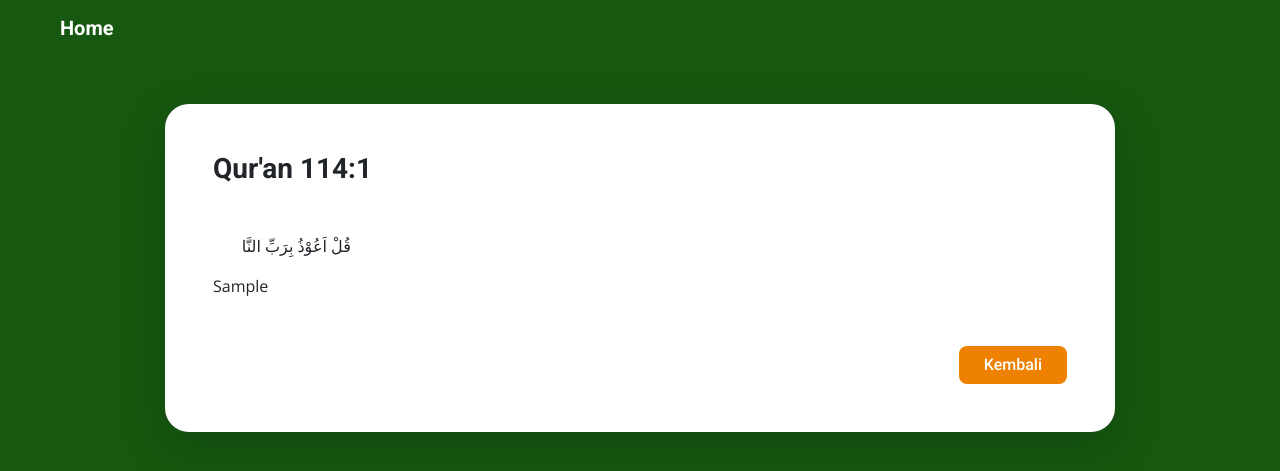
After one commit to bal-sm/bless_server, a Django app: page /quran/view/1 in a window 1280 px wide. The commit adds this page. Shown: the top 471 px of the page. Run offline with Django 4.2, Linux system fonts and the light colour scheme; data comes from the database, SQL or seed files in the repository; tables that the repository leaves empty hold one stand-in row (values such as "Sample post").

Commit message:
Added `ayat_view` view, `Translation` and `TranslationVersion` admin

```diff
--- /dev/null
+++ b/quran/templates/quran/ayat_view.html
@@ -0,0 +1,18 @@
+{% extends "base.html" %}
+
+{% block cardstyle %}
+  <div class="container">
+    <div class="row align-items-center justify-content-center my-5">
+      <div class="col-10 bg-white shadow-lg p-5 big-card h-auto">
+        {% block content %}
+          <h3 class="mb-5">Qur'an {{ ayat.surat }}:{{ ayat.ayat }}</h3>
+          <p class="text-justify">{{ ayat.text }}</p>
+          <p class="text-justify">{{ ayat_translation.translation }}</p>
+          <div class="d-flex justify-content-end mt-5">
+            <a class="btn" href="{% url 'quran_list' %}">Kembali</a>
+          </div>
+        {% endblock content %}
+      </div>
+    </div>
+  </div>
+{% endblock cardstyle %}
--- a/quran/templates/quran/quran_list.html
+++ b/quran/templates/quran/quran_list.html
@@ -8,7 +8,7 @@
           <h3 class="mb-5">Qur'an List</h3>
           {% for per in root %}
             <div class="d-block">
-              <a style="text-decoration: none;" href="">
+              <a style="text-decoration: none;" href="{% url 'ayat_view' per.id %}">
                 <p class="fw-bold border border-2 border-start-0 border-top-0 border-end-0 mb-2 pb-2 ms-2">
                   {{ per.surat }}:{{ per.ayat }}
                 </p>
--- a/quran/urls.py
+++ b/quran/urls.py
@@ -4,4 +4,5 @@ from . import views
 
 urlpatterns = [
     path("list/", views.quran_list, name="quran_list"),
+    path("view/<int:id>", views.ayat_view, name="ayat_view"),
 ]
--- a/quran/views.py
+++ b/quran/views.py
@@ -1,6 +1,7 @@
 from django.shortcuts import render
 
 from .models import Quran
+from .models import Translation
 
 
 def quran_list(request):
@@ -9,3 +10,13 @@ def quran_list(request):
         "root": root,
     }
     return render(request, "quran/quran_list.html", context)
+
+
+def ayat_view(request, id):
+    ayat = Quran.objects.get(id=id)
+    ayat_translation = Translation.objects.get(quran=ayat)
+    context = {
+        "ayat": ayat,
+        "ayat_translation": ayat_translation,
+    }
+    return render(request, "quran/ayat_view.html", context)
```
Also changed, not shown: quran/admin.py (+11 -0 lines).
